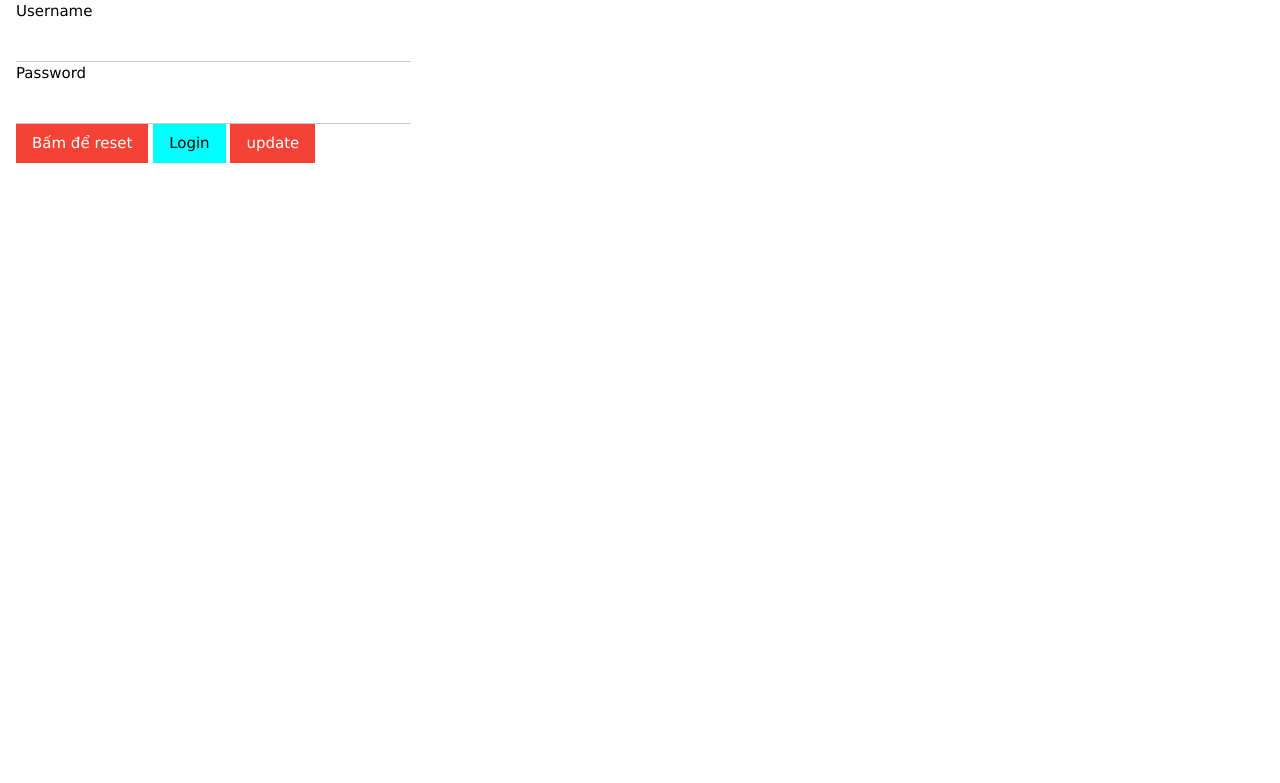
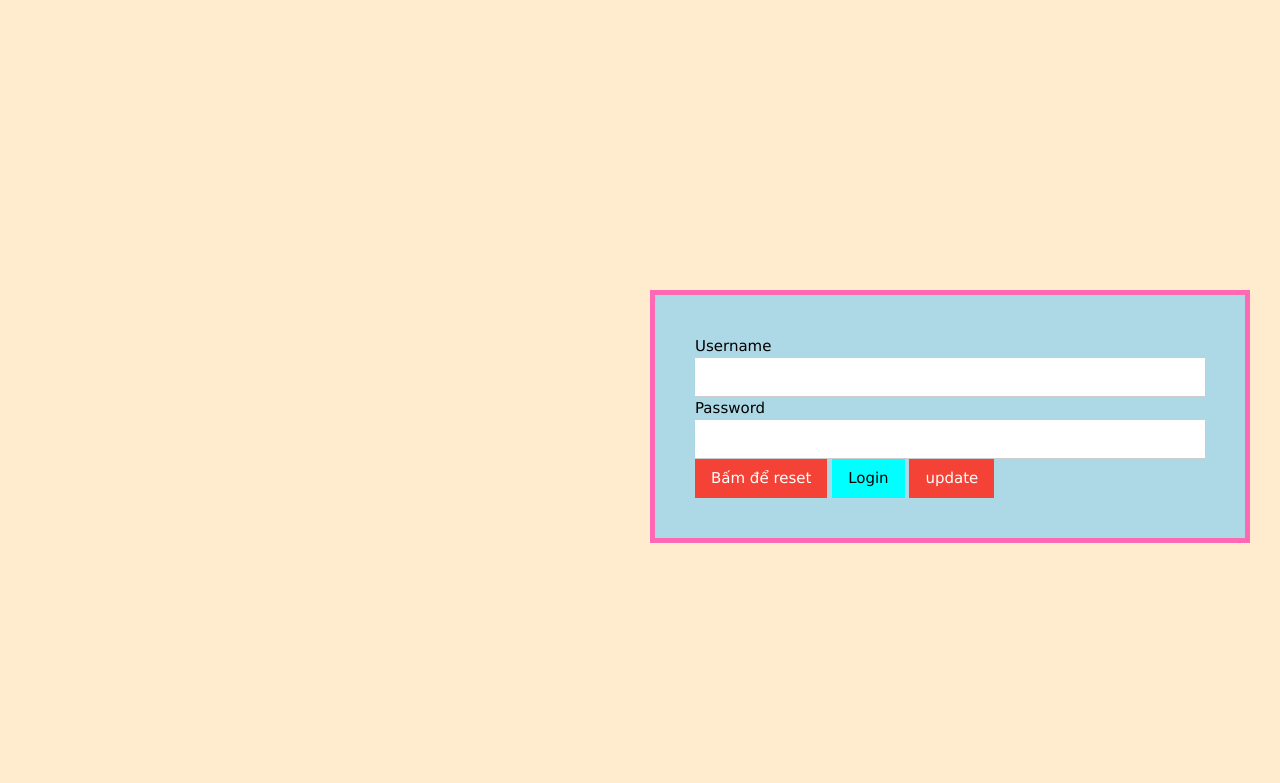
Before and after one commit to dragon15098/txgd, a Flask app: page /login in a window 1280 px wide. Shown: the top 783 px of the page. Before the commit the page ends 163 px from the top, so only its background shows below. Run offline with Flask 2, Linux system fonts and the light colour scheme.

Commit message:
add css login

```diff
--- /dev/null
+++ b/projectweb/static/login.css
@@ -0,0 +1,10 @@
+.w3-container{
+    background-color: lightblue;
+    width: 600px;
+    border: 5px solid hotpink;
+    padding: 40px;
+    margin: 290px 650px;
+}
+body{
+    background-color: blanchedalmond;
+}
--- a/projectweb/templates/login.html
+++ b/projectweb/templates/login.html
@@ -1,9 +1,10 @@
 <!DOCTYPE html>
-<html lang="en">
+<html lang="en" xmlns:http="http://www.w3.org/1999/xhtml">
 <head>
     <meta charset="UTF-8">
     <title>Login</title>
     <link rel="stylesheet" href="https://www.w3schools.com/w3css/4/w3.css">
+    <link rel="stylesheet" href="../static/login.css">
 </head>
 <body>
     <form class="w3-container w3-third " method="post" enctype="multipart/form-data">
```
